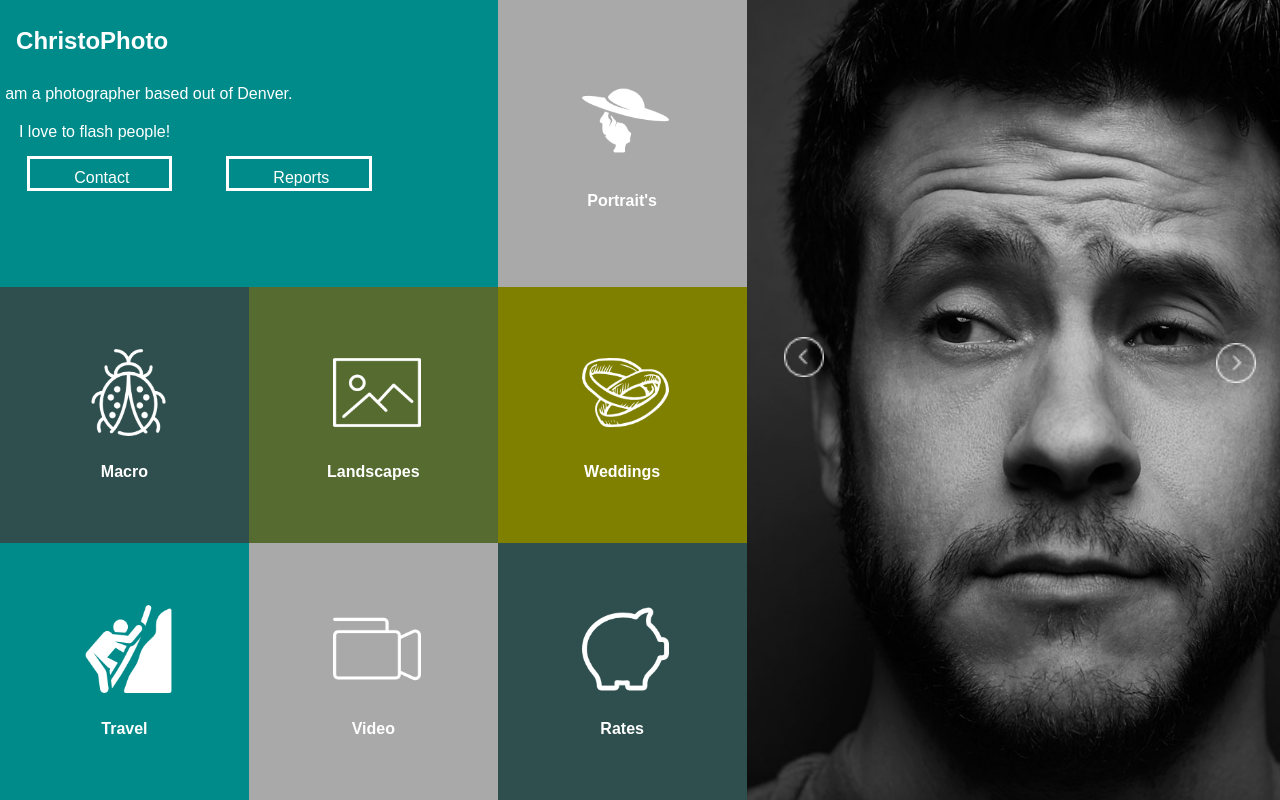
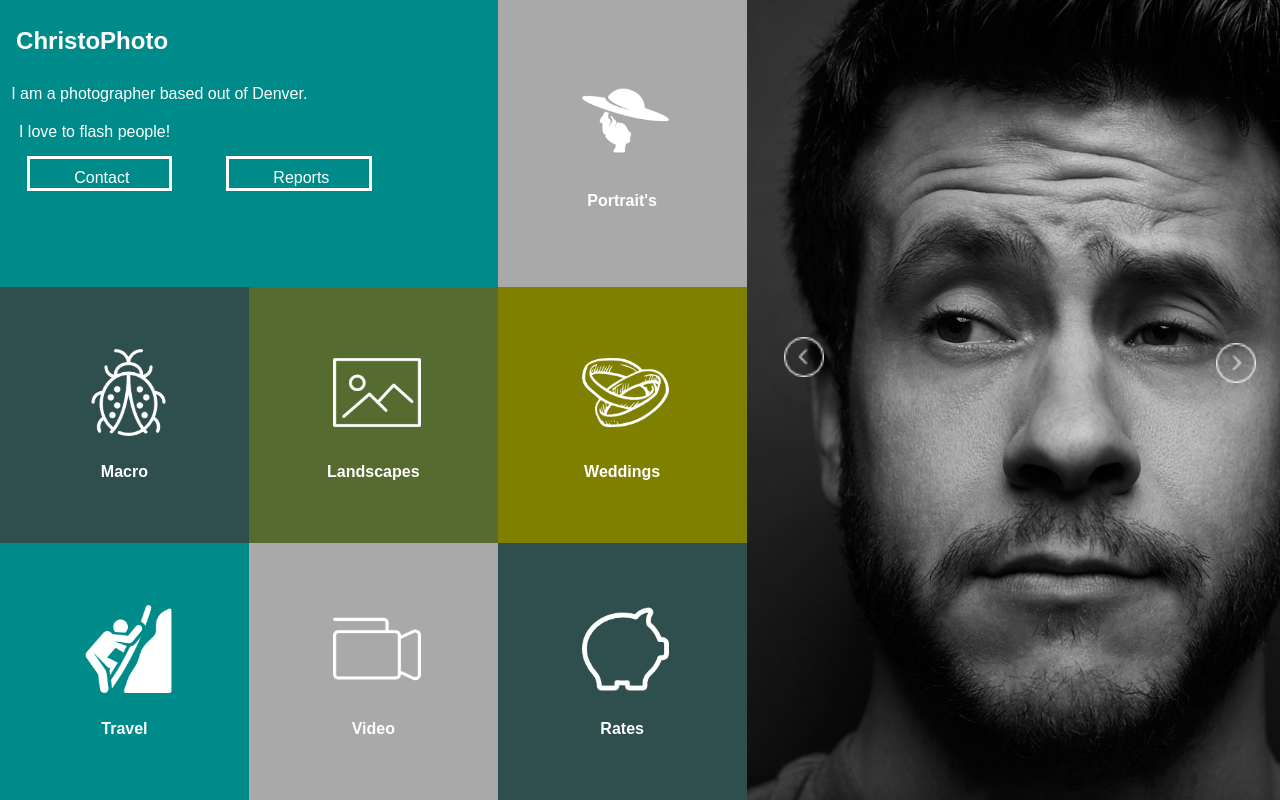
Before and after one commit to skenne21/static-comp-1, a plain HTML site: page index.html in a window 1280 px wide. Drawn offline with Linux system fonts and the light colour scheme.

Commit message:
Add Adjustment to margin

```diff
--- a/style.css
+++ b/style.css
@@ -53,7 +53,7 @@ h3 {
 }
 
 p {
-  margin: 1% 30% 0% -12%;
+   margin: 1% 24% 0% -12%;
 }
 
 #flash-people {
```
